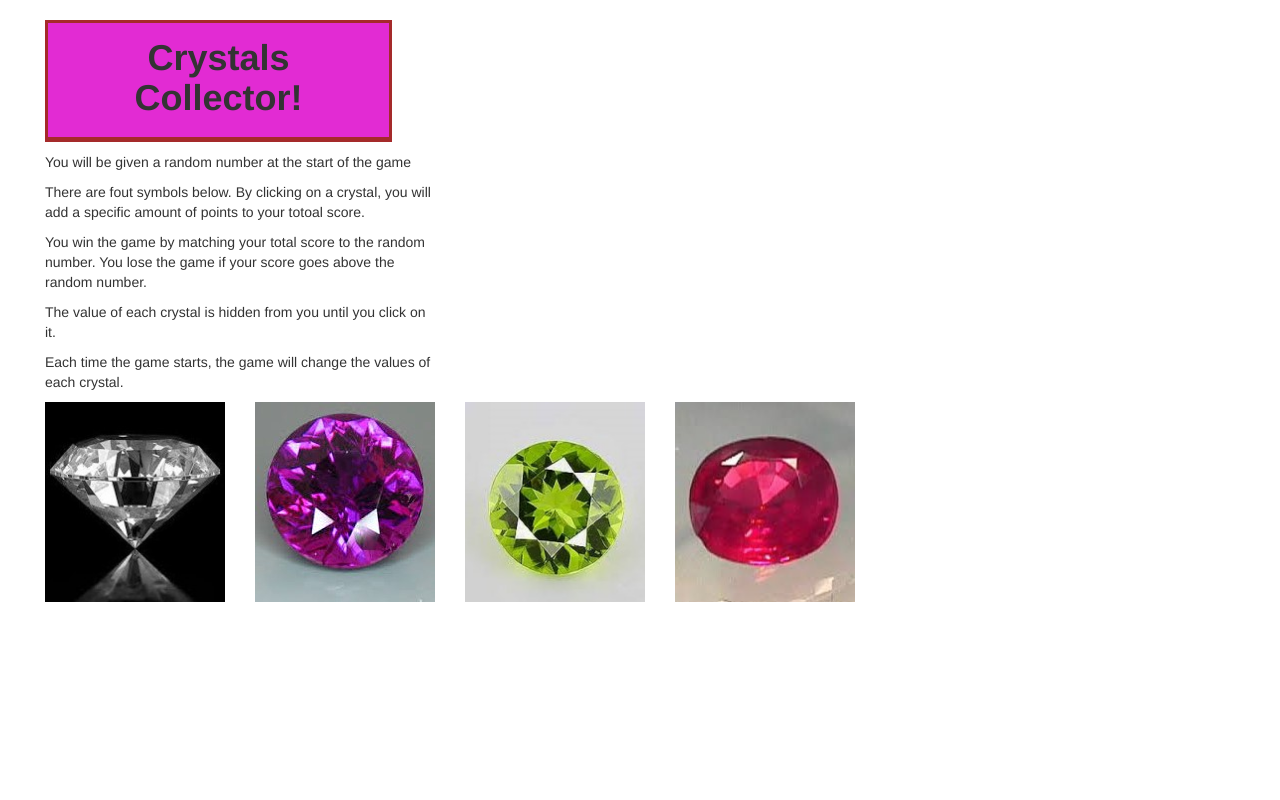
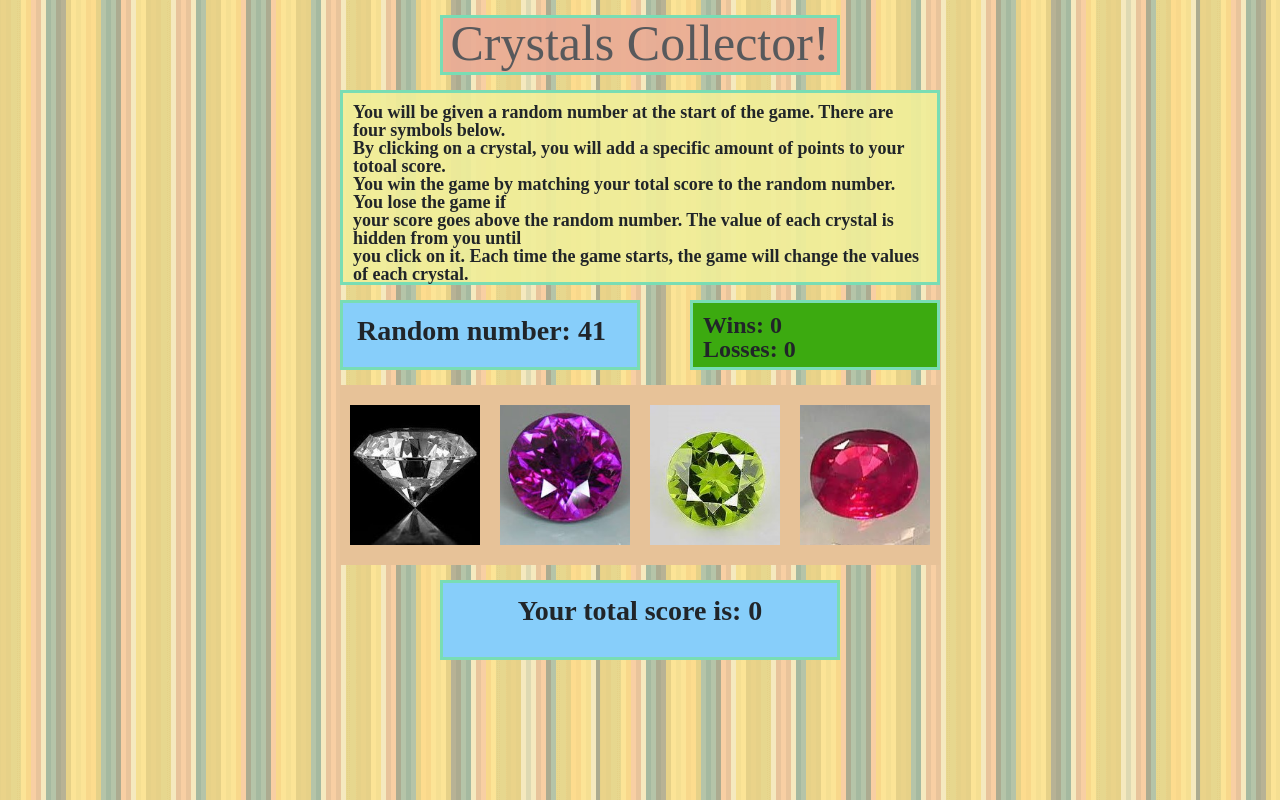
Before and after one commit to Heidijvr/Crystals-Collector-unit-4-game, a plain HTML site: page index.html in a window 1280 px wide. Drawn offline with nearby package versions, Linux system fonts and the light colour scheme.

Commit message:
Almost done

```diff
--- a/assets/css/style.css
+++ b/assets/css/style.css
@@ -1,32 +1,93 @@
-h1 {
-  background-color: rgb(226, 43, 211);
-  margin-right: 150px;
-  padding-top: 15px;
-  padding-bottom: 20px;
-  padding-right: 60px;
-  padding-left: 60px;
-  text-align: center;
-  border-color: brown;
-  border-bottom-width: 5px;
-  border-style: solid;
-  font-weight: bold;
+body {
+    background-image: url("../images/striped-background.png");
 }
 
-.diamond {
+#title {
+  margin: auto;
+  margin-top: 15px;
+  height: 60px;
+  width: 400px;
+  background-color: rgba(235, 174, 150, 0.952);
+  border: 3px solid rgb(121, 221, 180);
+  text-align: center;
+  color:#4c5258ec;
+  font-size: 50px;
 
+ }
+
+.instructionsBox {
+    margin: auto;
+    margin-top: 15px;
+    background-color: rgba(240, 238, 154, 0.925);
+    border: 3px solid  rgb(121, 221, 180);
+    font-weight: bold;
+    font-size: 18px;
+    width: 600px;
+    height: 195px;
+    padding: 10px;
+}
+
+#container {
+    margin: auto;
+    margin-top: 15px;
+    width: 600px;
+    height: 70px;
+}
+
+#randomNumberBox {
+    width: 300px;
+    height: 70px;
+    float: left;
+    background-color: lightskyblue;
+    border: 3px solid rgb(121, 221, 180);
+    margin: auto;
+    padding: 14px;
+    font-weight: bold;
+    font-size: 28px;
+}
+.winLoseBox {
+    width: 250px;
+    height: 70px;
+    float: right;
+    background-color: rgb(60, 170, 16);
+    border: 3px solid rgb(121, 221, 180);
+    padding: 10px;
+    font-weight: bold;
+    font-size: 24px;
+}
+
+
+.box {
+    margin: auto;
+    width: 130px;
+    height: 130px;
+    margin: 0 10px 0 10px;
     float: left;
 }
 
-.garnet {
-
-    float: left;
+#crystalButtons {
+    margin: auto;
+    margin-top: 15px;
+    width: 600px;
+    height: 180px;
+    background-color: hsl(32, 62%, 75%);
 }
 
-.peridot {
-
-    float: left;
+.crystalImage {
+    width: 130px;
+    height: 160px;
+    padding-top: 20px;
 }
 
-.row {
-    margin-left: 30px;
+#currentTotalBox {
+  margin: auto;
+  margin-top: 15px;
+  text-align: center;
+  width: 400px;
+  height: 80px;
+  background-color: lightskyblue;
+  border: 3px solid rgb(121, 221, 180);
+  padding: 14px;
+  font-weight: bold;
+  font-size: 28px;
 }
--- a/assets/javascript/game.js
+++ b/assets/javascript/game.js
@@ -1,26 +1,56 @@
+var crystalValues = [];
+var total;
+var target;
+var winCount = 0;
+var lossCount = 0;
+
+var resetGame = function() {
+    for (var i = 0; i < 4; i++) {
+        crystalValues[i] = Math.floor(Math.random() * 12) + 1;
+    }
+    total = 0;
+    target = Math.floor(Math.random() * 102) + 19;
+    document.getElementById("randomNumber").innerHTML = target;
+    document.getElementById("wins").innerHTML = winCount;
+    document.getElementById("losses").innerHTML = lossCount;
+    document.getElementById("currentTotal").innerHTML = total;
+}
+
+resetGame();
 
 
-//$('h1').css({'background-color': '#FFFFCC'});
+document.getElementById("diamond").onclick = function() {
+   addCrystalValueToTotal(0);
+}
 
-var randomNumber;
-var win;
-var lose;
-for (var i = 0; i < 12; i++);
+document.getElementById("garnet").onclick = function () {
+    addCrystalValueToTotal(1);
+}
 
-//1. a variable named "numberBtn" equal to $<"Button">;
-var crystalBtn = $("Button");
+document.getElementById("peridot").onclick = function () {
+    addCrystalValueToTotal(2);
+}
 
+document.getElementById("ruby").onclick = function () {
+    addCrystalValueToTotal(3);
+}
 
+var addCrystalValueToTotal = function(crystalIndex) {
+    document.getElementById("youWinLose").innerHTML = "";
+    total += crystalValues[crystalIndex];
+    document.getElementById("currentTotal").innerHTML = total;
+    console.log("totalValue: ", total, "crystal value: ", crystalValues[crystalIndex]);
+    if (total === target) {
+        //win
+        winCount++;
+        document.getElementById("youWinLose").innerHTML = "You Win!"
+        resetGame();
+    } else if (total > target) {
+       //lose
+       lossCount++;
+       document.getElementById("youWinLose").innerHTML = "You Lose!"
+       resetGame();
+    }
 
-
-
-// four Crystals displayed as buttons
-// All Crystals each has hidden value
-// player showed random number at the start of the game
-// each Crystals contains random number between 1 and 12
-// crystal should generate new random number every time after win or lose
-// when clicking crystal it should add to the previous result
-// Until it equals random result = win
-// Until exceeds random result = lose
-// Game restarts when player loses
-// Each player has new hidden value
+    document.getElementById("currentTotal").innerHTML = total;
+}
--- a/index.html
+++ b/index.html
@@ -2,76 +2,66 @@
 <html lang="en">
 <head>
     <meta charset="UTF-8">
-    <meta name="viewport" content="width=device-width, initial-scale=1">
+    <title>Crystals Collector Game</title>
 
-    <link rel="stylesheet" href="https://maxcdn.bootstrapcdn.com/bootstrap/3.3.7/css/bootstrap.min.css" integrity="sha384-BVYiiSIFeK1dGmJRAkycuHAHRg32OmUcww7on3RYdg4Va+PmSTsz/K68vbdEjh4u" crossorigin="anonymous">
-    <link rel="stylesheet" href="assets/css/style.css">
+    <link rel="stylesheet" href="https://stackpath.bootstrapcdn.com/bootstrap/4.1.3/css/bootstrap.min.css" integrity="sha384-MCw98/SFnGE8fJT3GXwEOngsV7Zt27NXFoaoApmYm81iuXoPkFOJwJ8ERdknLPMO" crossorigin="anonymous">
+    <link rel="stylesheet" type="text/css" href="assets/css/style.css">
+    <link rel="stylesheet" type="text/css" href="assets/css/reset.css">
 
-    <title>CrystalsCollector Game</title>
 
 </head>
 
 <body>
 
-<div class="row">
-<div class="col-lg-5">
-    <h1>Crystals Collector!</h1>
-</div>
+<div id="title">Crystals Collector!</div>
+
+<div class="instructionsBox">
+    <p>You will be given a random number at the start of the game. There are four symbols below.</p>
+    <p>By clicking on a crystal, you will add a specific amount of points to your totoal score.</p>
+    <p>You win the game by matching your total score to the random number. You lose the game if</p>
+    <p>your score goes above the random number. The value of each crystal is hidden from you until</p>
+    <p>you click on it. Each time the game starts, the game will change the values of each crystal.</p>
 </div>
 
 
-<script type="text/javascript"></script>
-
-<div class="row justify-content-start mb-3">
-   <div class="col-lg-4">
-        <p>You will be given a random number at the start of the game</p>
-        <p>There are fout symbols below. By clicking on a crystal, you will add a specific amount of points to your totoal score.</p>
-        <p>You win the game by matching your total score to the random number. You lose the game if your score goes above the random number.</p>
-        <p>The value of each crystal is hidden from you until you click on it.</p>
-        <p>Each time the game starts, the game will change the values of each crystal.</p>
-   </div>
+<div id="container">
+    <div id="randomNumberBox">
+        <p>Random number: <span id="randomNumber"></span></p>
+    </div>
+    <div class="winLoseBox">
+            <p id="youWinLose"></p>
+            <p>Wins: <span id="wins"></span></p>
+            <p>Losses: <span id="losses"></span></p>
+    </div>
 </div>
 
-<div class="row">
-<div class="diamond">
-    <div class="col-sm-2 col-sm-2">
-    <img src="assets/images/diamond.jpg" alt="diamond" height="200" width="180">
+
+<div id="crystalButtons">
+        <div id="diamond" class="box">
+            <img class="crystalImage" src="assets/images/diamond.jpg">
+        </div>
+        <div id="garnet" class="box">
+            <img class="crystalImage" src="assets/images/garnet.jpg">
+        </div>
+        <div id="peridot" class="box">
+            <img class="crystalImage" src="assets/images/peridot.jpg">
+        </div>
+        <div id="ruby" class="box">
+            <img class="crystalImage" src="assets/images/ruby1.jpg">
+        </div>
+</div>
+
+<div>
+    <div id="currentTotalBox">
+        <p>Your total score is: <span id="currentTotal"></span></p>
     </div>
-</div>
-<div class="garnet">
-    <div class="col-md-2 col-sm-2">
-    <img src="assets/images/garnet.jpg" alt="garnet" height="200" width="180">
-    </div>
-</div>
-<div class="peridot">
-    <div class="col-md-2 col-sm-2">
-    <img src="assets/images/peridot.jpg" alt="peridot" height="200" width="180">
-    </div>
-</div>
-<div class="ruby">
-    <div class="col-md-2 col-sm-2">
-        <img src="assets/images/ruby1.jpg" alt="ruby" height="200" width="180">
-    </div>
-</div>
 </div>
 
 
 
-
-    <script src="https://code.jquery.com/jquery-3.2.1.slim.min.js" integrity="sha384-KJ3o2DKtIkvYIK3UENzmM7KCkRr/rE9/Qpg6aAZGJwFDMVNA/GpGFF93hXpG5KkN" crossorigin="anonymous"></script>
-    <script src="https://maxcdn.bootstrapcdn.com/bootstrap/3.3.7/js/bootstrap.min.js" integrity="sha384-Tc5IQib027qvyjSMfHjOMaLkfuWVxZxUPnCJA7l2mCWNIpG9mGCD8wGNIcPD7Txa" crossorigin="anonymous"></script>
-    <script src="https://cdnjs.cloudflare.com/ajax/libs/popper.js/1.12.9/umd/popper.min.js" integrity="sha384-ApNbgh9B+Y1QKtv3Rn7W3mgPxhU9K/ScQsAP7hUibX39j7fakFPskvXusvfa0b4Q" crossorigin="anonymous"></script>
-
-
-
-
-
-
-
-
-
-
-
-
+<script src="https://code.jquery.com/jquery-3.3.1.slim.min.js" integrity="sha384-q8i/X+965DzO0rT7abK41JStQIAqVgRVzpbzo5smXKp4YfRvH+8abtTE1Pi6jizo" crossorigin="anonymous"></script>
+<script src="https://cdnjs.cloudflare.com/ajax/libs/popper.js/1.14.3/umd/popper.min.js" integrity="sha384-ZMP7rVo3mIykV+2+9J3UJ46jBk0WLaUAdn689aCwoqbBJiSnjAK/l8WvCWPIPm49" crossorigin="anonymous"></script>
+<script src="https://stackpath.bootstrapcdn.com/bootstrap/4.1.3/js/bootstrap.min.js" integrity="sha384-ChfqqxuZUCnJSK3+MXmPNIyE6ZbWh2IMqE241rYiqJxyMiZ6OW/JmZQ5stwEULTy" crossorigin="anonymous"></script>
+<script type="text/javascript" src="assets/javascript/game.js"></script>
 </body>
 </html>
```
Also changed, not shown: assets/images/striped-background.png (added).
